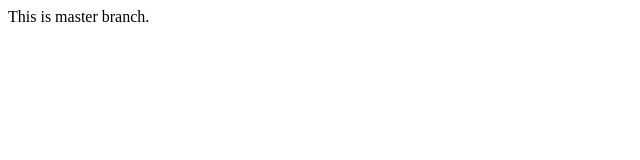
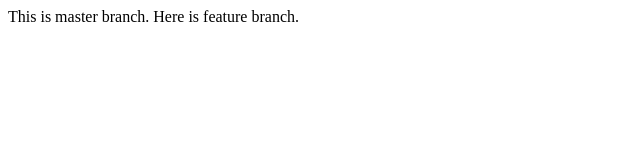
Before and after one commit to skk-inventor/lecture1, a plain HTML site: page index.html in a window 1280 px wide. Shown: the whole page, without its empty margins (0-640 px from the left). Drawn offline with Linux system fonts and the light colour scheme.

Commit message:
Add feature body message

```diff
--- a/index.html
+++ b/index.html
@@ -5,5 +5,6 @@
 </head>
 <body>
     This is master branch.
+    Here is feature branch.
 </body>
 </html>
```
